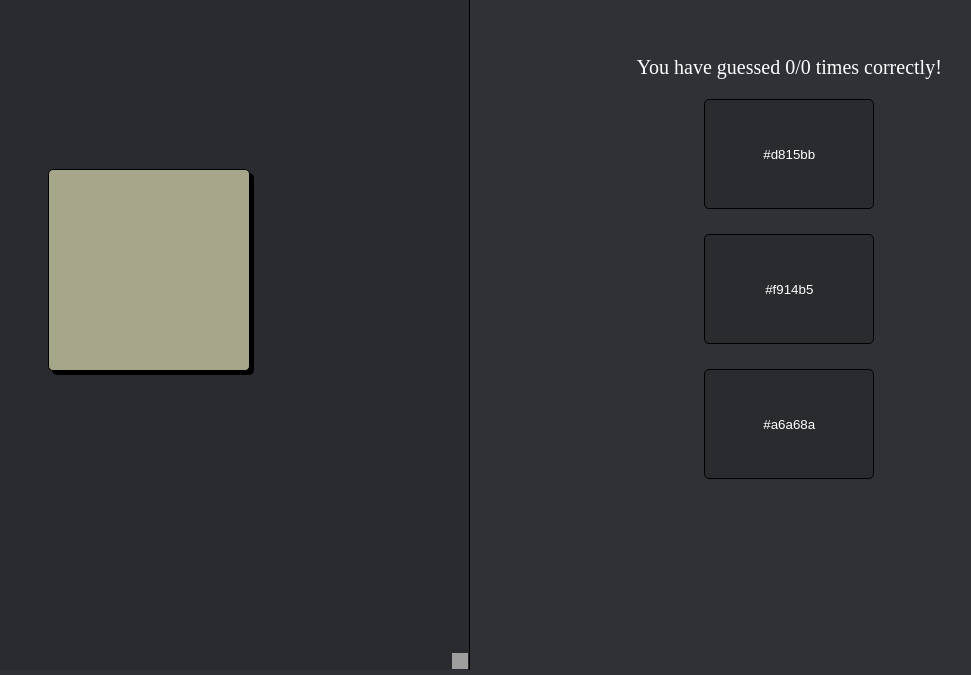
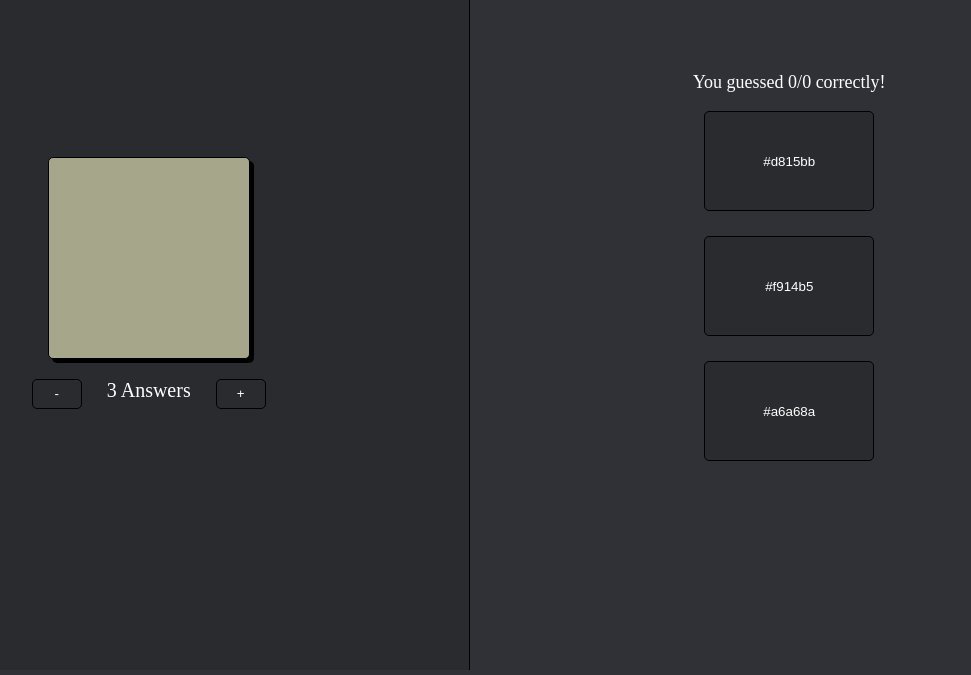
Before and after one commit to 6fy/HexPro, a React (Vite) app: page / in a window 1280 px wide. Shown: the part 130-805 px from the top of the page, without its empty margins (171-1142 px from the left). Built offline with nearby package versions, Linux system fonts and the light colour scheme; grey boxes are pictures that could not be loaded.

Commit message:
changes amount of answers and better resizing

```diff
--- a/index.html
+++ b/index.html
@@ -14,7 +14,13 @@
     <!-- Resizing -->
     <script>
       $( function() {
-        $( "#resizable" ).resizable();
+        $( "#resizable" ).resizable({
+          animate: true,
+          delay: 0,
+          animateDuration: "fast",
+          handles: "e, w",
+          minWidth: 260
+        });
       } );
     </script>
   </head>
--- a/src/App.scss
+++ b/src/App.scss
@@ -3,7 +3,6 @@
 
 .App {
     display: flex;
-    justify-content: center;
     align-items: center;
     height: 100%;
 
@@ -14,6 +13,7 @@
         justify-content: center;
         align-items: center;
         display: flex;
+        flex-direction: column;
         background-color: $secondairy-background-color;
 
         .guess-color-box {
@@ -22,6 +22,36 @@
             box-shadow: #000 4px 4px;
             border: solid 1px #000;
             border-radius: $box-radius;
+        }
+
+        .change-amount-holder {
+            display: flex;
+            flex-direction: row;
+            justify-content: space-between;
+            height: 25px;
+
+            p {
+                font-size: 20px;
+                margin: 20px 25px 0px 25px;
+            }
+
+            button {
+                background-color: $secondairy-background-color;
+                color: #fff;
+                border: 1px solid #000;
+                width: 50px;
+                height: 30px;
+                margin-bottom: 25px;
+                justify-content: center;
+                cursor: pointer;
+                margin-top: 20px;
+                border-radius: $box-radius;
+
+                &:hover:not(.unclickable) {
+                    box-shadow: #000 1px 1px;
+                    background-color: $selected-background-color;
+                }
+            }
         }
     }
 
@@ -39,7 +69,7 @@
             color: #fff;
             border: 1px solid #000;
             width: 170px;
-            height: 110px;
+            height: 100px;
             margin-bottom: 25px;
             cursor: pointer;
             border-radius: $box-radius;
@@ -52,8 +82,11 @@
     }
 
     .current-guess-counter p {
-        margin-bottom: 20px;
-        font-size: 20px;
+        font-size: 18px;
+    }
+
+    .unclickable {
+        opacity: 50%;
     }
 
     .incorrect-answer {
--- a/src/App.tsx
+++ b/src/App.tsx
@@ -22,6 +22,8 @@ function App() {
 
 	const [currentGuessCount, setCurrentGuessCount] = useState<number>(0);
 
+	const [answersAmount, setAnswersAmount] = useState<number>(3);
+
 	// Functions
 	function randomColor(): string {
 		return `#${Math.floor(Math.random() * 16777215).toString(16)}`;
@@ -44,36 +46,79 @@ function App() {
 		setCurrentGuessCount(0);
 
 		// Generate new colors
-		generateDefaultColor();
+		generateDefaultColor(false);
+	}
+
+	function changeAmount(amount: number) {
+		let old = answersAmount;
+		setAnswersAmount(amount);
+
+		if (old > amount) {
+			let newList = answers;
+			newList.splice(newList.indexOf(color), 1);
+			newList.splice(Math.floor(Math.random() * newList.length), 1);
+
+			newList.push(color);
+			setAnswers(newList);
+			return;
+		}
+
+		let newList = answers;
+		newList.push(randomColor());
+		setAnswers(newList);
 	}
 
 	// Automatically runs
-	function generateDefaultColor() {
+	function generateDefaultColor(silent: boolean) {
 		let color = randomColor();
 		setColor(color);
 
-		let colorList = [color, randomColor(), randomColor()];
+		// Add to list
+		let colorList = [color];
+
+		for (let i = 0; i < (answersAmount - 1); i++) {
+			colorList.push(randomColor());
+		}
+
 		// Shuffle the colorList list
 		setAnswers(colorList.sort(() => Math.random() - 0.5));
 	}
 
-	useEffect(() => { generateDefaultColor() }, []);
+	useEffect(() => { generateDefaultColor(false) }, []);
 
 	return (
 		<div className="App">
 			<div id="resizable" className="guess-color-box-holder">
 				<div className="guess-color-box" style={{ background: color }}>
 				</div>
+
+				<div className="change-amount-holder">
+					{answersAmount > 2 &&
+						<button onClick={() => changeAmount(answersAmount - 1)}>-</button>
+					}
+					{answersAmount <= 2 &&
+						<button className="unclickable">-</button>
+					}
+
+					<p>{answersAmount} Answers</p>
+
+					{answersAmount < 6 &&
+						<button onClick={() => changeAmount(answersAmount + 1)}>+</button>
+					}
+					{answersAmount >= 6 &&
+						<button className="unclickable">+</button>
+					}
+				</div>
 			</div>
 
 			<div className="guess-buttons-holder">
 				<div className="current-guess-counter">
-					<p>You have guessed { correctCounter }/{ guessCount } times correctly!</p>
+					<p>You guessed { correctCounter }/{ guessCount } correctly!</p>
 				</div>
 
 				{currentGuessCount != 0 &&
 					<div className="current-guess-counter">
-						<p>You tried to guess this color { currentGuessCount } times!</p>
+						<p>You tried to guess this color { currentGuessCount } time{ currentGuessCount <= 1 ? "" : "s" }!</p>
 					</div>
 				}
 
@@ -87,7 +132,7 @@ function App() {
 
 				{ result === Result.Incorrect &&
 					<div className="incorrect-answer">
-						{ incorrectAnswer } is an incorrect answer!
+						{ incorrectAnswer } incorrect!
 					</div>
 				}
 				{ result === Result.Correct &&
```
